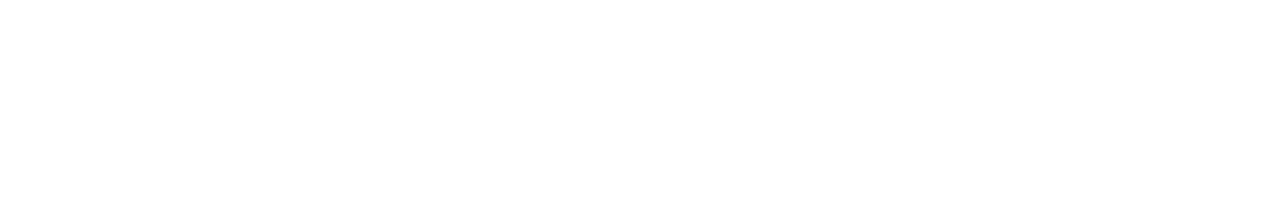
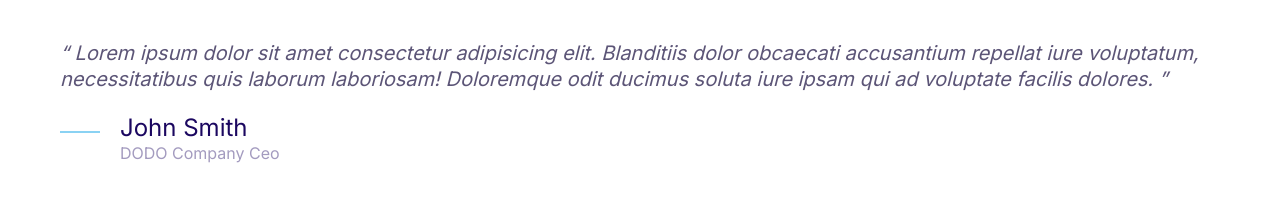
Before and after one commit to YagizDev/Moshify, a plain HTML site: page Moshify/index.html in a window 1280 px wide. Drawn offline with Linux system fonts and the light colour scheme.

Commit message:
Adding Media and Quote Elements

```diff
--- a/Moshify/css/styles.css
+++ b/Moshify/css/styles.css
@@ -4,6 +4,7 @@
   --color-accent: #ff3400;
   --color-headings: #1b0760;
   --color-body: #918ca4;
+  --color-body-darker: #5c5577;
   --color-border: #ccc;
   --border-radius: 30px;
 }
@@ -344,3 +345,65 @@ a {
     font-size: 1.7rem;
   }
 }
+
+/* Media */
+
+.media {
+  display: flex;
+}
+
+.media__title {
+  margin-top: 0;
+}
+
+.media__body {
+  margin: 0 2rem;
+}
+
+.media__image {
+  margin-top: 1rem;
+}
+
+/* Quotes */
+
+.quote {
+  font-size: 3rem;
+  font-style: italic;
+  color: var(--color-body-darker);
+  line-height: 1.3;
+}
+
+.quote__text::before {
+  content: open-quote;
+}
+.quote__text::after {
+  content: close-quote;
+}
+.quote__author {
+  font-size: 3rem;
+  font-weight: 500;
+  font-style: normal;
+  margin-bottom: 0;
+}
+.quote__organization {
+  color: var(--color-headings);
+  opacity: 0.4;
+  font-size: 2rem;
+  font-style: normal;
+}
+.quote__line {
+  position: relative;
+  bottom: 10px;
+}
+
+@media screen and (min-width: 1024px) {
+  .quote {
+    font-size: 2rem;
+  }
+  .quote__author {
+    font-size: 2.4rem;
+  }
+  .quote__organization {
+    font-size: 1.6rem;
+  }
+}
--- a/Moshify/index.html
+++ b/Moshify/index.html
@@ -14,5 +14,27 @@
     <link rel="stylesheet" href="css/styles.css" type="text/css" />
     <link rel="stylesheet" href="css/normalize.css" />
   </head>
-  <body></body>
+  <body>
+    <blockquote class="quote">
+      <p class="quote__text">
+        Lorem ipsum dolor sit amet consectetur adipisicing elit. Blanditiis
+        dolor obcaecati accusantium repellat iure voluptatum, necessitatibus
+        quis laborum laboriosam! Doloremque odit ducimus soluta iure ipsam qui
+        ad voluptate facilis dolores.
+      </p>
+      <footer>
+        <div class="media">
+          <div class="media__image">
+            <svg class="icon icon--primary quote__line">
+              <use xlink:href="images/sprite.svg#line"></use>
+            </svg>
+          </div>
+          <div class="media__body">
+            <h3 class="media__title quote__author">John Smith</h3>
+            <p class="quote__organization">DODO Company Ceo</p>
+          </div>
+        </div>
+      </footer>
+    </blockquote>
+  </body>
 </html>
```
Also changed, not shown: components/media.html (added, +15 -0 lines), components/quotes.html (added, +21 -0 lines).
